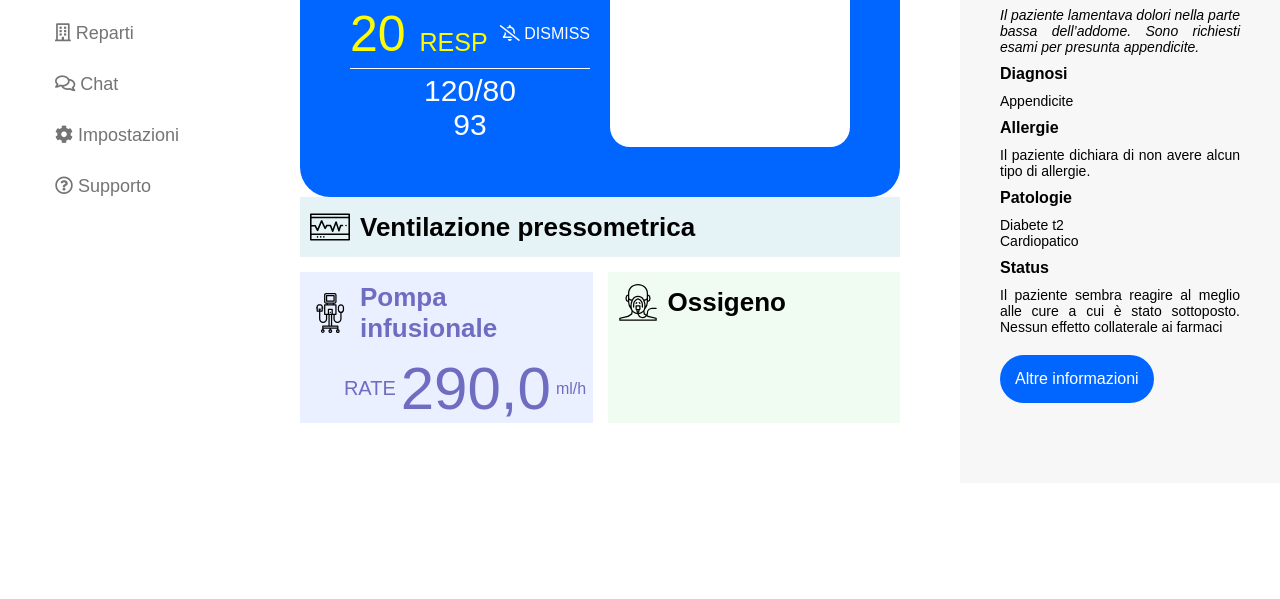
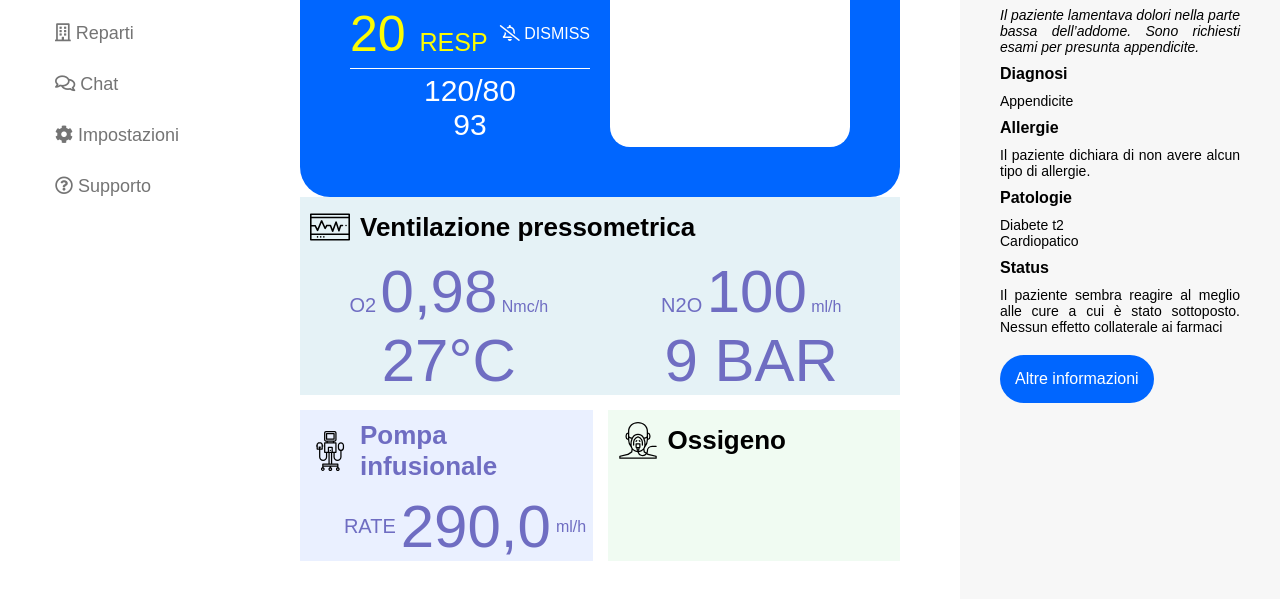
Before and after one commit to mohole/icare, a plain HTML site: page sviluppo/lavi_sito/index.html in a window 1280 px wide. Shown: the part 275-874 px from the top of the page. Before the commit the page ends 800 px from the top, so only its background shows below. Drawn offline with Linux system fonts and the light colour scheme.

Commit message:
create branch

```diff
--- a/sviluppo/lavi_sito/index.html
+++ b/sviluppo/lavi_sito/index.html
@@ -7,6 +7,29 @@
 
     <link rel="stylesheet" href="fontawesome/css/all.min.css">
     <link rel="stylesheet" href="style.css">
+    <style>
+.dash-content .container-monitors .ventilazione-pressometrica .vpcontent {
+    margin: 0 auto;
+    display: -ms-grid;
+    display: grid;
+    -ms-grid-columns: 1fr 1fr;
+    grid-template-columns: 1fr 1fr;
+    gap: 5px;
+    /* width: 70%; */
+    -webkit-box-align: center;
+        -ms-flex-align: center;
+            align-items: center;
+    color: #6F6DC2;
+    text-align: center;
+}
+.dash-content .container-monitors .valori .testi {
+  font-size: 20px;
+}
+
+.dash-content .container-monitors .valori .numero {
+  font-size: 60px;
+}
+    </style>
 </head>
 <body>
 
@@ -126,9 +149,28 @@
                     <img src="electrocardiogram.svg" alt="ventilazione">
                     <h4>Ventilazione pressometrica</h4>
                 </div>
-                <div class="valori">
+                <div class="vpcontent">
+                    <div class="valori">
+                        <span class="testi">O2</span>
+                        <span class="numero">0,98</span>
+                        <span class="">Nmc/h</span>
+                    </div>
+                    <div class="valori">
+                        <span class="testi">N2O</span>
+                        <span class="numero">100</span>
+                        <span class="">ml/h</span>
+                    </div>
+                </div>
+                <!-- seconda riga vpcontent -->
+                <div class="vpcontent">
+                    <div class="valori">
+                        <span class="numero">27°C</span>
+                    </div>
+                    <div class="valori">
+                        <span class="numero">9 BAR</span>
+                    </div>
+                </div>
 
-                </div>
             </div>
             <div class="pompa-infusionale">
                 <div class="title">
```
